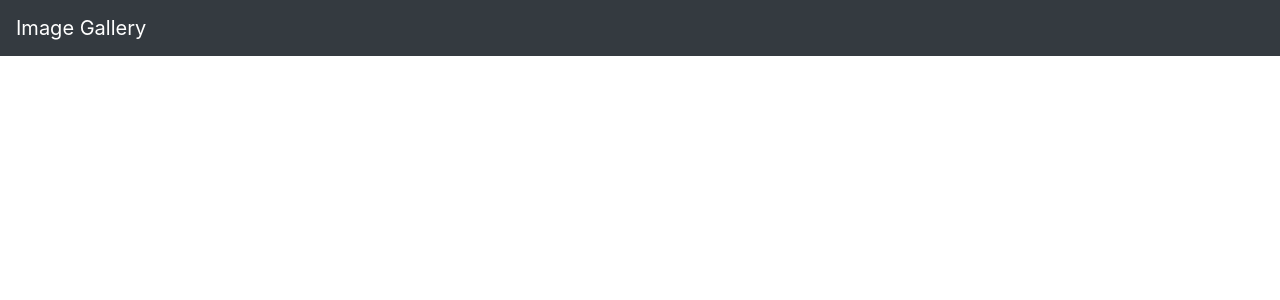
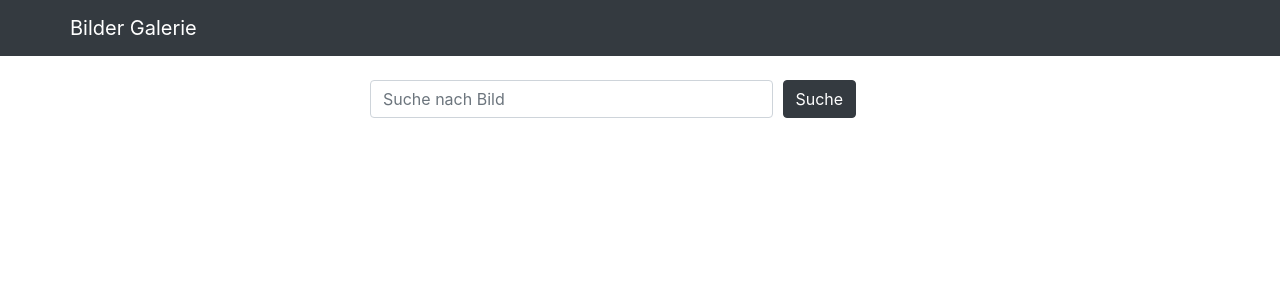
Before and after one commit to mvolkm/image-gallery, a React (Create React App) app in the folder frontend/: page / in a window 1280 px wide. Shown: the top 300 px of the page. Built offline with nearby package versions, Linux system fonts and the light colour scheme.

Commit message:
making controlled Search component

```diff
--- a/frontend/src/App.js
+++ b/frontend/src/App.js
@@ -1,11 +1,23 @@
-import 'bootstrap/dist/css/bootstrap.min.css';
-import Header from './components/Header';
-function App() {
+import { useState } from "react";
+import "bootstrap/dist/css/bootstrap.min.css";
+import Header from "./components/Header";
+import Search from "./components/Search";
+
+
+const App = () => {
+  const [word, setWord] = useState('');
+
+  const handleSearchSubmit = (e) => {
+    e.preventDefault();
+    console.log(e.target[0].value);
+  }
+
   return (
-    <div className="App">
-    <Header title="Image Gallery"></Header>
+    <div>
+      <Header title="Bilder Galerie" />
+      <Search word={word} setWord={setWord} handleSubmit={handleSearchSubmit} />
     </div>
   );
-}
+};
 
 export default App;
--- a/frontend/src/components/Header.js
+++ b/frontend/src/components/Header.js
@@ -1,10 +1,16 @@
 import React from 'react';
-import {Navbar} from 'react-bootstrap';
+import {Navbar, Container} from 'react-bootstrap';
 
+/*Styles */
+const navbarStyle ={
+    backgroundColor: '#0B173B'
+}
 const Header = ({title}) => {
     return(
-        <Navbar bg="dark" variant="dark">
+        <Navbar style={navbarStyle} bg="dark" variant="dark">
+            <Container>
             <Navbar.Brand href="/">{title}</Navbar.Brand>
+            </Container>
         </Navbar>
     )
 };
--- /dev/null
+++ b/frontend/src/components/Search.js
@@ -0,0 +1,32 @@
+import React from "react";
+import { Container, Row, Col, Form, Button } from "react-bootstrap";
+
+const Search = ({ word, setWord, handleSubmit }) => {
+  return (
+    <Container className="mt-4">
+      <Row className="justify-content-center">
+        <Col xs={12} md={8} lg={6}>
+          <Form onSubmit={handleSubmit}>
+            <Form.Row>
+              <Col xs={9}>
+                <Form.Control
+                type="text"
+                value={word}
+                onChange={(e) => setWord(e.target.value)}
+                placeholder="Suche nach Bild"
+                />
+              </Col>
+              <Col>
+                <Button variant="dark" type="submit">
+                  Suche
+                </Button>
+              </Col>
+            </Form.Row>
+          </Form>
+        </Col>
+      </Row>
+    </Container>
+  );
+};
+
+export default Search;
```
